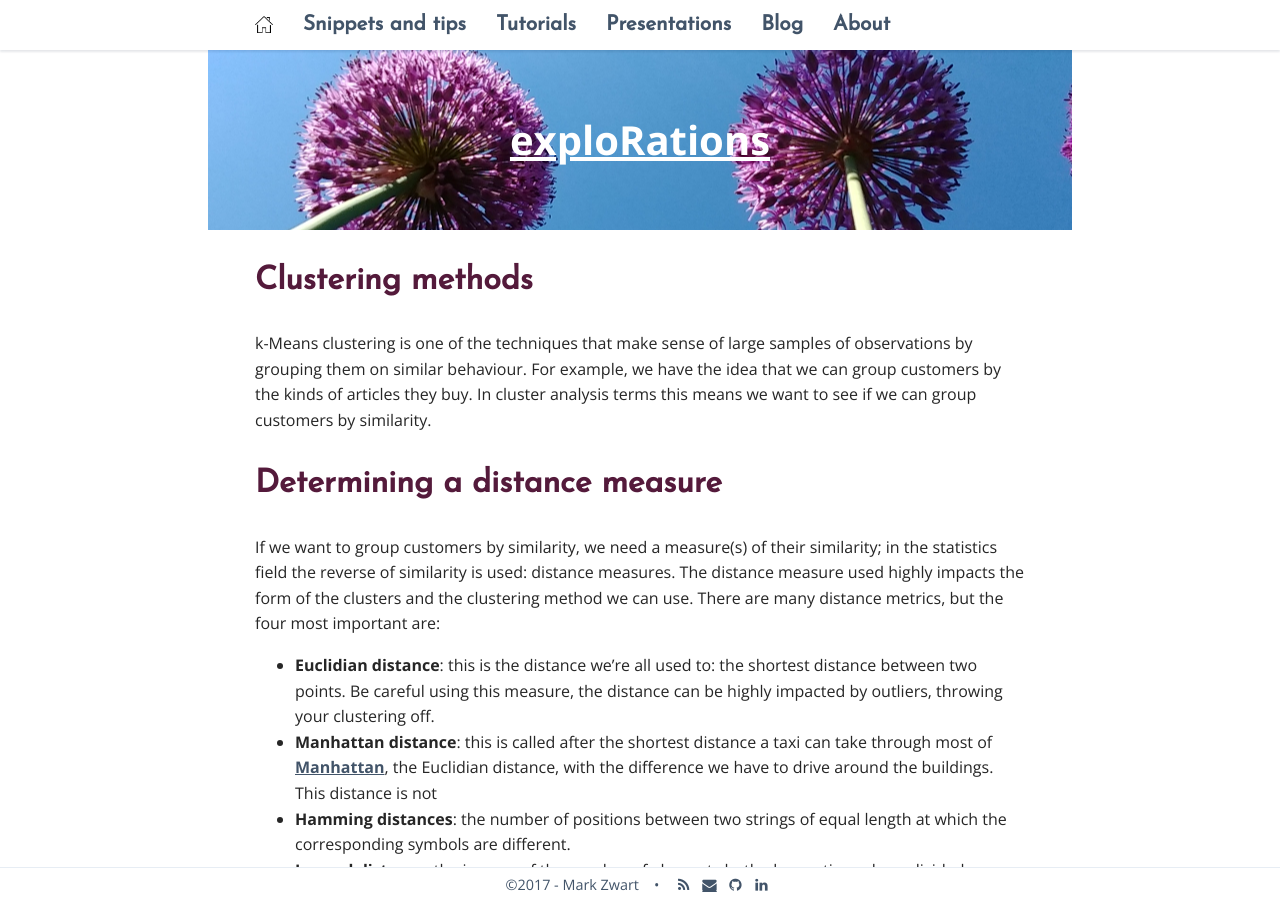
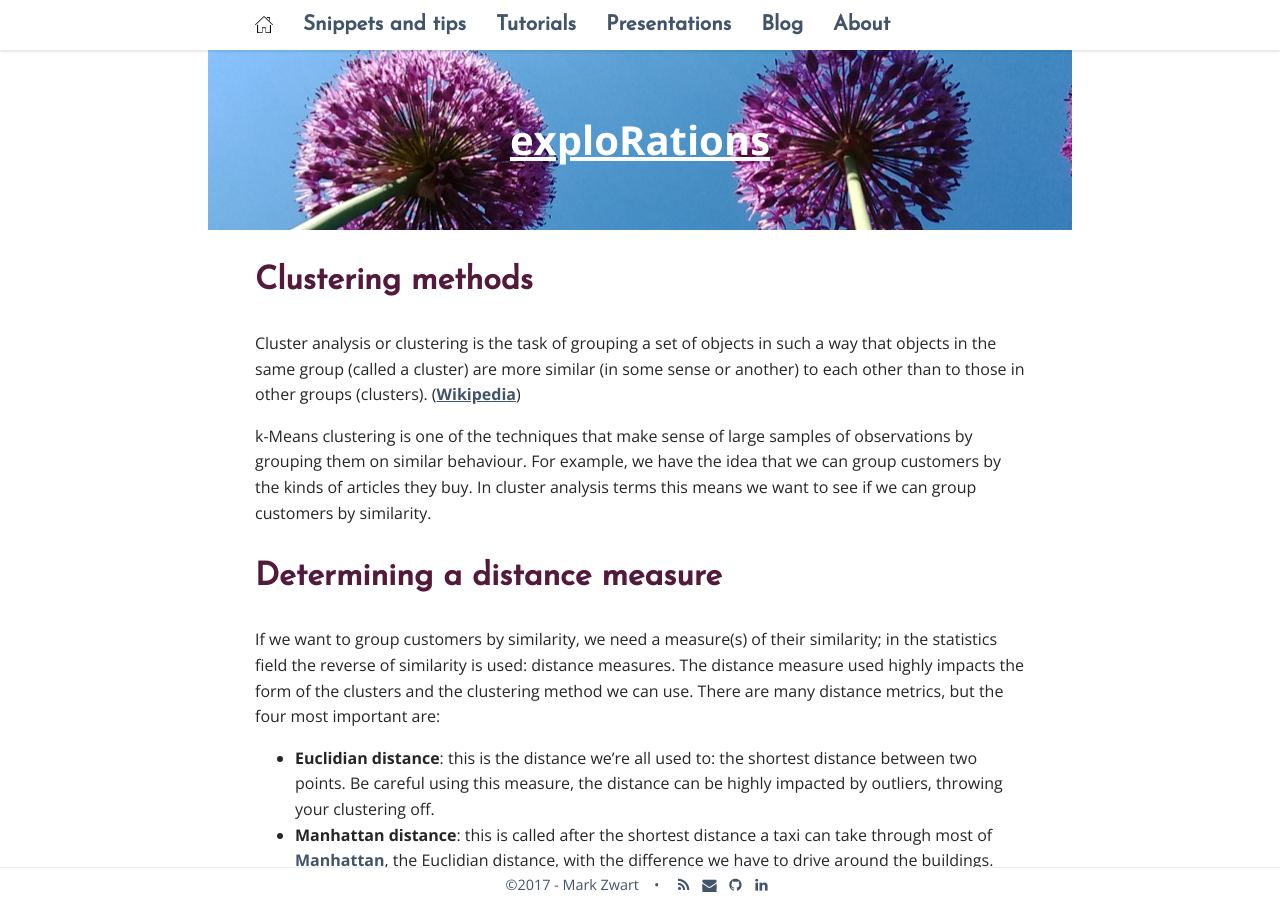
Before and after one commit to mark-me/mark-me.github.io, a Jekyll site: the page built from _pages/tutorials/kmeans/kmeans.md, in a window 1280 px wide and 900 px high. Built offline with Jekyll 4.4.1, drawn with Linux system fonts in a browser that asks for light colours; nearby versions of some CDN libraries; comment, search, counter and statistics services are not loaded.

Commit message:
Update kmeans.md

```diff
--- a/_pages/tutorials/kmeans/kmeans.md
+++ b/_pages/tutorials/kmeans/kmeans.md
@@ -6,7 +6,11 @@ permalink: /clustering-methods/
 published: true
 ---
 
+Cluster analysis or clustering is the task of grouping a set of objects in such a way that objects in the same group (called a cluster) are more similar (in some sense or another) to each other than to those in other groups (clusters). ([Wikipedia](https://en.wikipedia.org/wiki/Cluster_analysis))
+
 k-Means clustering is one of the techniques that make sense of large samples of observations by grouping them on similar behaviour. For example, we have the idea that we can group customers by the kinds of articles they buy. In cluster analysis terms this means we want to see if we can group customers by similarity.
+
+
 
 # Determining a distance measure
 
```
